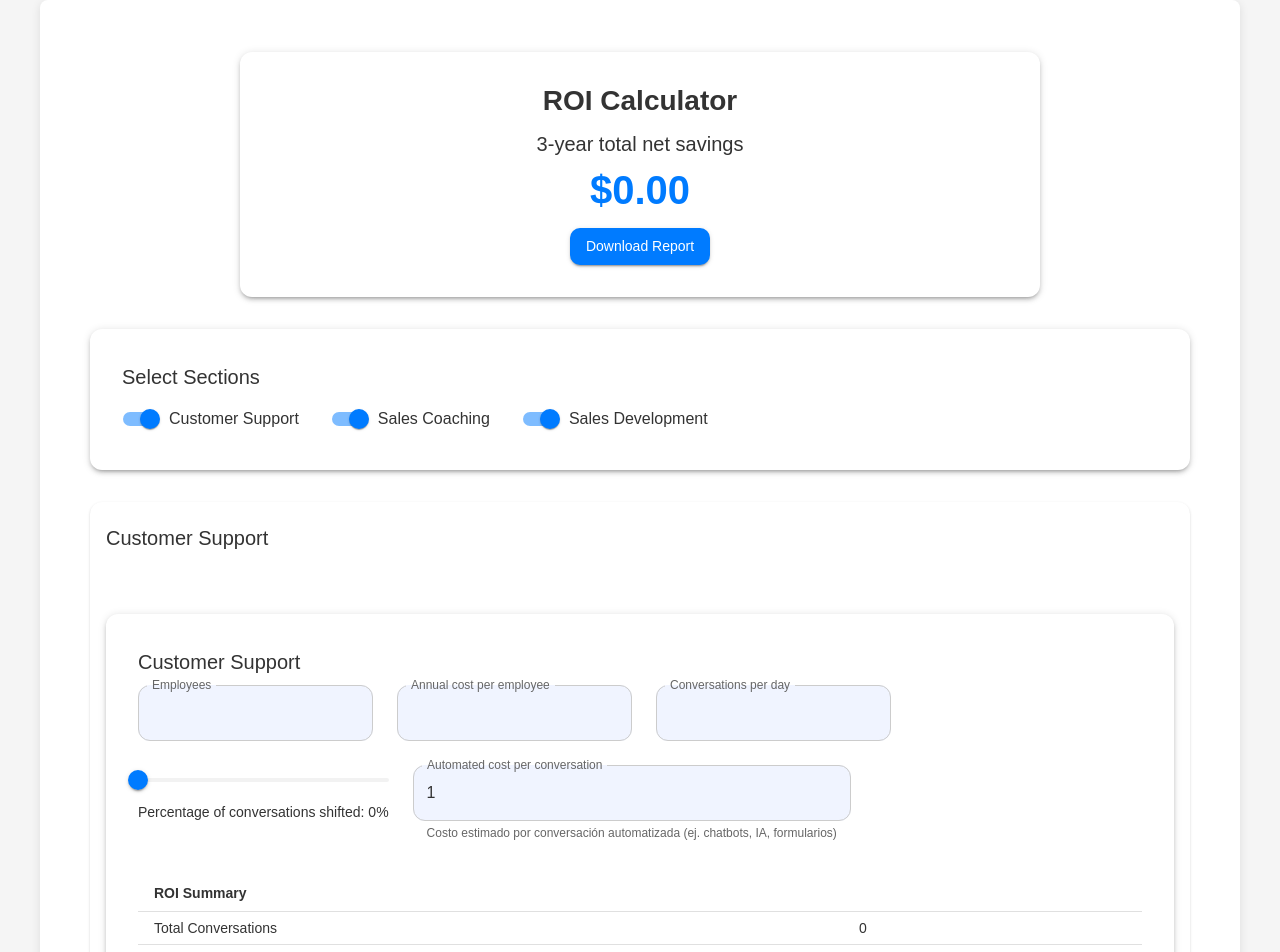
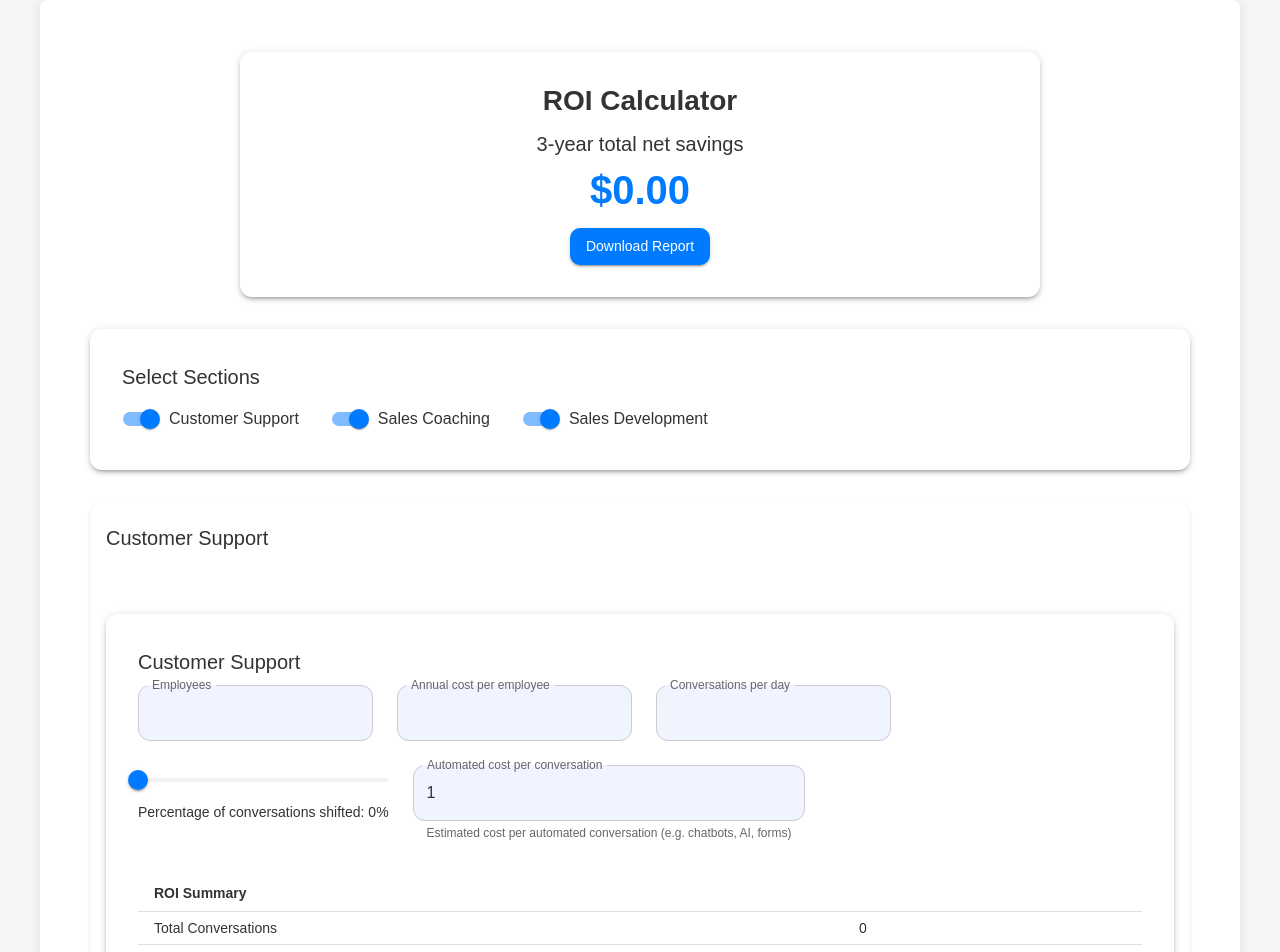
Before and after one commit to avdbp/roi-calculator, a React (Create React App) app: page / in a window 1280 px wide. Shown: the top 952 px of the page. Built offline with nearby package versions, Linux system fonts and the light colour scheme; some icons are missing.

Commit message:
languaje fixed

```diff
--- a/src/components/ROISection.js
+++ b/src/components/ROISection.js
@@ -119,7 +119,7 @@ const ROISection = ({ title, onTotalChange, defaultValues = {} }) => {
           <TextField
             fullWidth
             label="Automated cost per conversation"
-            helperText={parseFloat(autoCostPerConversation || "0") <= 0 ? "Introduce un valor mayor que 0 para calcular el ROI." : "Costo estimado por conversación automatizada (ej. chatbots, IA, formularios)"}
+            helperText={parseFloat(autoCostPerConversation || "0") <= 0 ? "Please enter a value greater than 0 to calculate ROI." : "Estimated cost per automated conversation (e.g. chatbots, AI, forms)"}
             InputLabelProps={{ shrink: true }}
             type="number"
             value={autoCostPerConversation}
@@ -168,7 +168,7 @@ const ROISection = ({ title, onTotalChange, defaultValues = {} }) => {
 
       {savings < 0 && (
         <Alert severity="warning" sx={{ mt: 2 }}>
-          ⚠️ No se genera ahorro con estos valores. El costo actual por conversación es menor al automatizado.
+          ⚠️ No savings generated with these values. The current cost per conversation is lower than the automated one.
         </Alert>
       )}
     </Paper>
```
